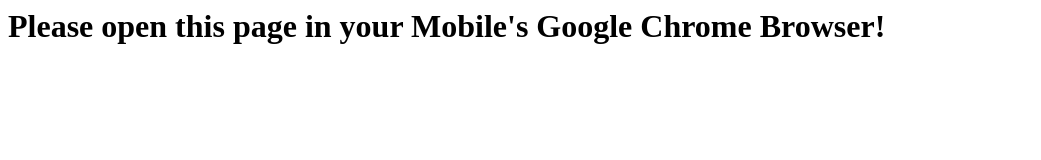
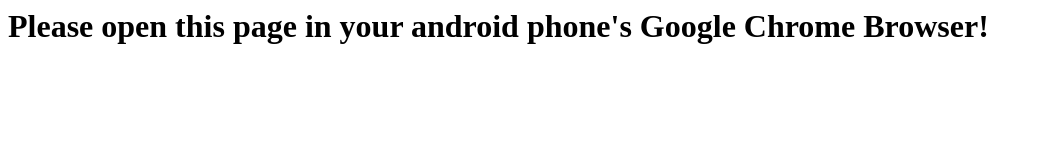
Before and after one commit to devanshusomani99/devanshusomani99.github.io, a plain HTML site: page fill_out_date.html in a window 1280 px wide. Shown: the whole page, without its empty margins (0-1041 px from the left). Drawn offline with Linux system fonts and the light colour scheme.

Commit message:
Updated for android

```diff
--- a/fill_out_date.html
+++ b/fill_out_date.html
@@ -7,10 +7,10 @@
             if(/Chrome/i.test(navigator.userAgent)){
 	        document.getElementById("demo").innerHTML= '<label for="start">Try to input the date 3rd August 1999 in this box:</label> <input type="date" id="start" name="trip-start" value="2022-01-28" min="1950-01-01">';
     	    }else{
-  	        document.getElementById("demo").innerHTML = "Please open this page in your Mobile's Google Chrome Browser!";
+  	        document.getElementById("demo").innerHTML = "Please open this page in your android phone's Google Chrome Browser!";
 	    }
 	}else{
-  	    document.getElementById("demo").innerHTML = "Please open this page in your Mobile's Google Chrome Browser!";
+  	    document.getElementById("demo").innerHTML = "Please open this page in your android phone's Google Chrome Browser!";
 	}
 	</script>
 
```
